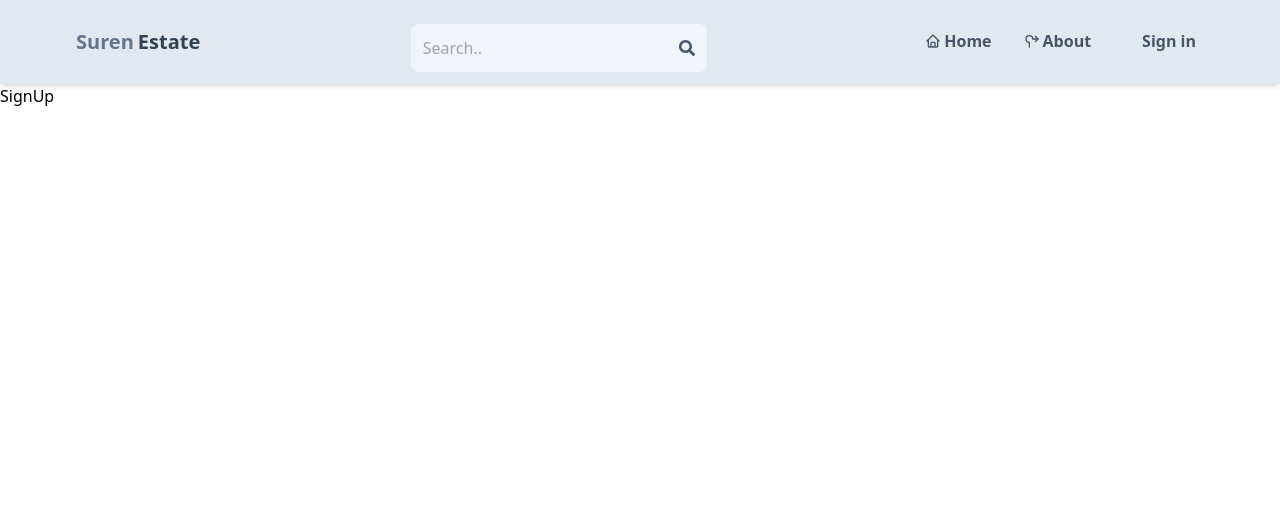
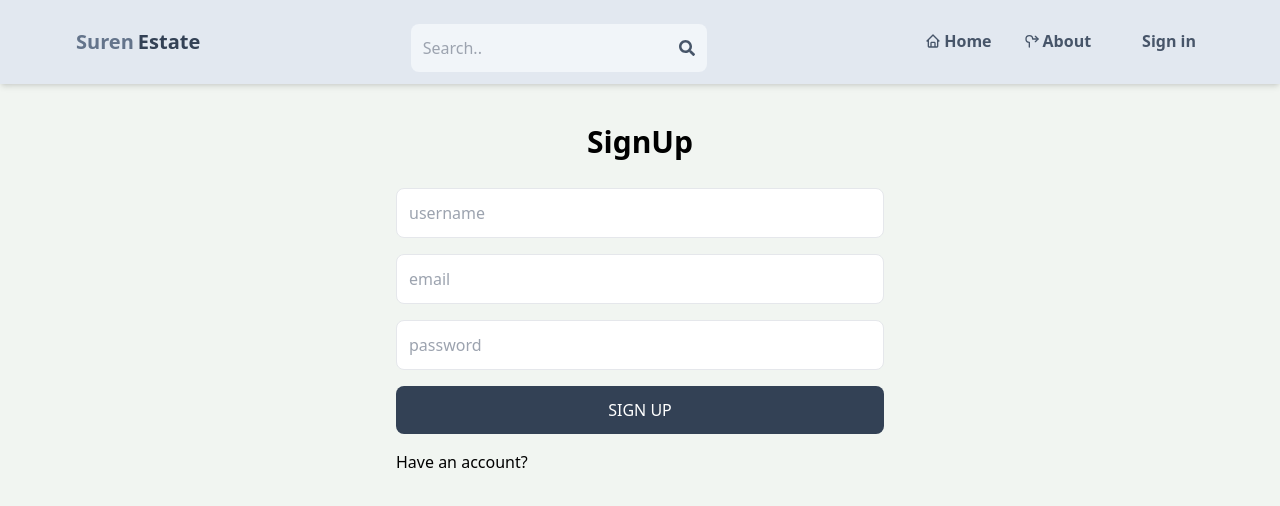
Before and after one commit to Suren06/stars-space, a React (Vite) app in the folder client/: page /sign-up in a window 1280 px wide. Shown: the top 506 px of the page. Built offline with nearby package versions, Linux system fonts and the light colour scheme; some icons are missing.

Commit message:
complete sign up page ui

```diff
--- a/client/src/components/Header.jsx
+++ b/client/src/components/Header.jsx
@@ -38,7 +38,7 @@ const Header = () => {
             <li
               className={`flex items-center gap-[3px] px-2 hover:bg-gray-300 rounded-lg  cursor-pointer py-2 font-semibold text-slate-600 border-b-[3px]
               border-b-transparent hover:text-blue-700 ${
-                pathMatchRoute("/") && "text-blue-800 border-b-blue-800"
+                pathMatchRoute("/") && "text-blue-700 border-b-blue-700"
               }`}
             >
               <BiHome size="16px" />
@@ -50,7 +50,7 @@ const Header = () => {
             <li
               className={`flex items-center gap-[3px] px-2 hover:bg-gray-300 rounded-lg cursor-pointer py-2 font-semibold text-slate-600 border-b-[3px]
                border-b-transparent hover:text-blue-700 ${
-                 pathMatchRoute("/about") && "text-blue-800 border-b-blue-800"
+                 pathMatchRoute("/about") && "text-blue-700 border-b-blue-700"
                }`}
             >
               <TbArrowRoundaboutRight size="16px" />
@@ -61,7 +61,7 @@ const Header = () => {
             <li
               className={`flex items-center gap-[3px] px-2 hover:bg-gray-300 rounded-lg cursor-pointer py-2 font-semibold text-slate-600 border-b-[3px]
                border-b-transparent hover:text-blue-700 ${
-                 pathMatchRoute("/sign-in") && "text-blue-800 border-b-blue-800"
+                 pathMatchRoute("/sign-in") && "text-blue-700 border-b-blue-700"
                }`}
             >
               <PiSignInBold size="16px" />
--- a/client/src/index.css
+++ b/client/src/index.css
@@ -1,3 +1,7 @@
 @tailwind base;
 @tailwind components;
 @tailwind utilities;
+
+body {
+    background-color: rgb(241, 245, 241);
+}
--- a/client/src/pages/SignUp.jsx
+++ b/client/src/pages/SignUp.jsx
@@ -1,8 +1,37 @@
-
+import { Link } from "react-router-dom";
 const SignUp = () => {
   return (
-    <div>SignUp</div>
-  )
-}
+    <div className="max-w-lg p-3 mx-auto">
+      <h1 className="text-3xl font-semibold text-center my-7">SignUp</h1>
+      <form className="flex flex-col gap-4">
+        <input
+          type="text"
+          placeholder="username"
+          className="p-3 border rounded-lg"
+          id="username"
+        />
+        <input
+          type="email"
+          placeholder="email"
+          className="p-3 border rounded-lg"
+          id="email"
+        />
+        <input
+          type="password"
+          placeholder="password"
+          className="p-3 border rounded-lg"
+          id="password"
+        />
+        <button className="p-3 text-white uppercase rounded-lg bg-slate-700 hover:opacity-95 disabled:opacity-50">
+          Sign up
+        </button>
+      </form>
+      <div className="flex gap-2 mt-4">
+        <p>Have an account?</p>
+        <Link to={"/sign-in"}></Link>
+      </div>
+    </div>
+  );
+};
 
-export default SignUp
+export default SignUp;
```
